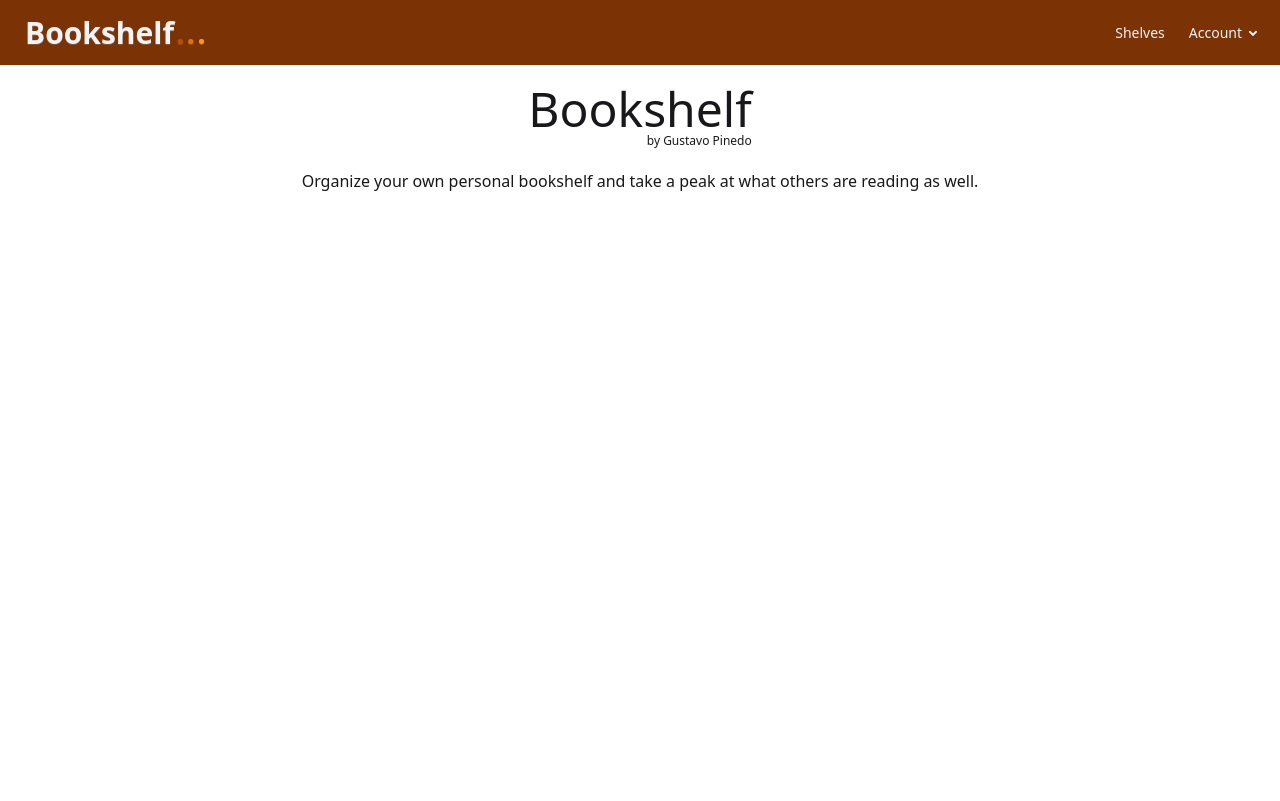
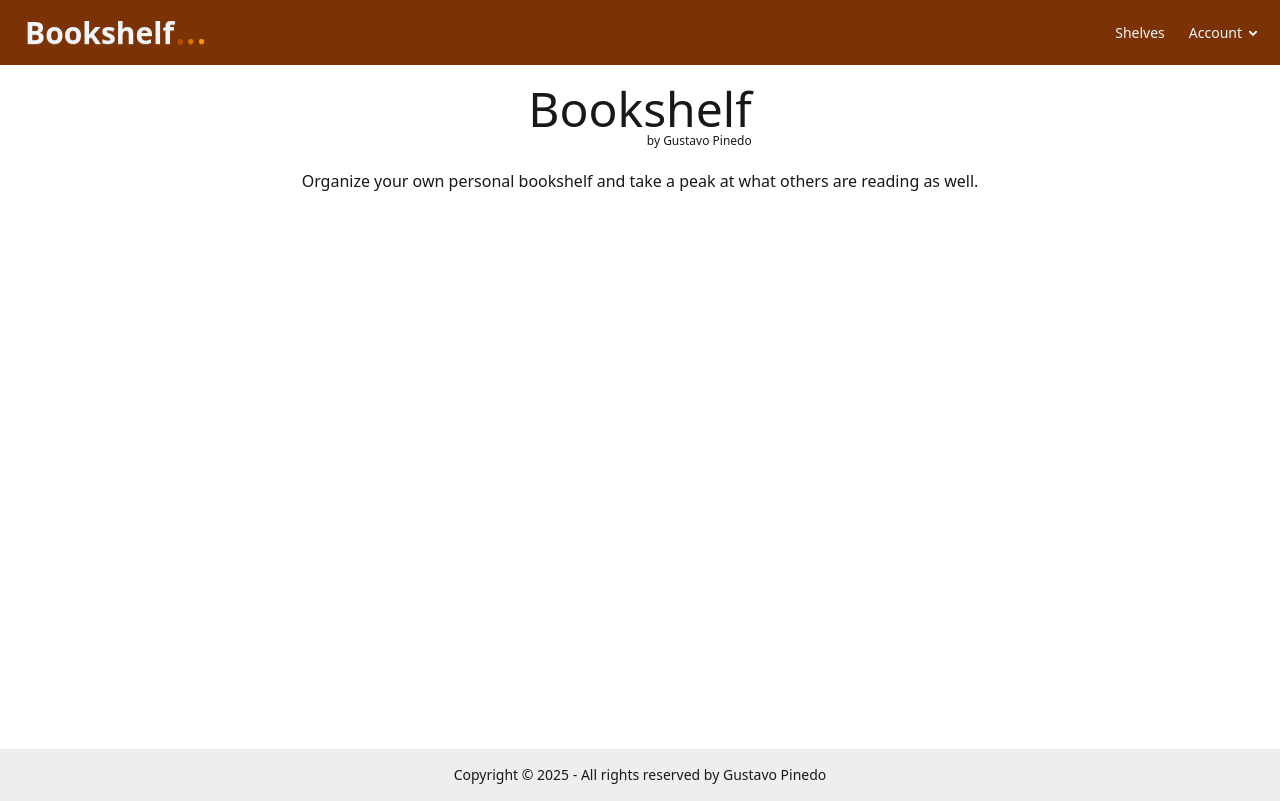
Before and after one commit to gus-pi/bookshelf, a React (Vite) app in the folder client/: page / in a window 1280 px wide. Built offline with nearby package versions, Linux system fonts and the light colour scheme.

Commit message:
add footer

```diff
--- a/client/src/App.tsx
+++ b/client/src/App.tsx
@@ -1,11 +1,15 @@
 import { Outlet } from 'react-router-dom';
 import Navbar from './components/Navbar';
+import Footer from './components/Footer';
 
 const App = () => {
   return (
     <>
       <Navbar />
-      <Outlet />
+      <div className="min-h-[calc(100vh-136px)]">
+        <Outlet />
+      </div>
+      <Footer />
     </>
   );
 };
--- /dev/null
+++ b/client/src/components/Footer.tsx
@@ -0,0 +1,14 @@
+const Footer = () => {
+  return (
+    <footer className="footer sm:footer-horizontal footer-center bg-base-300 text-base-content p-4">
+      <aside>
+        <p>
+          Copyright © {new Date().getFullYear()} - All rights reserved by
+          Gustavo Pinedo
+        </p>
+      </aside>
+    </footer>
+  );
+};
+
+export default Footer;
```
Also changed, not shown: 1 other file (tests, documents, lock files or other folders).
